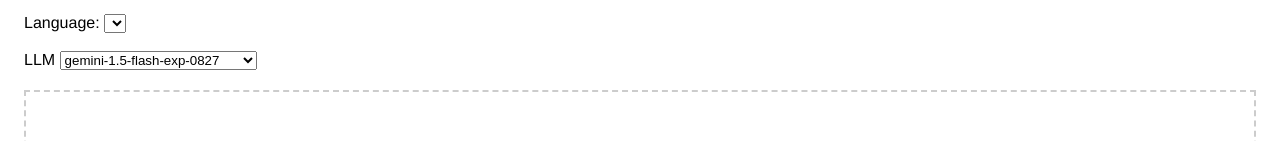
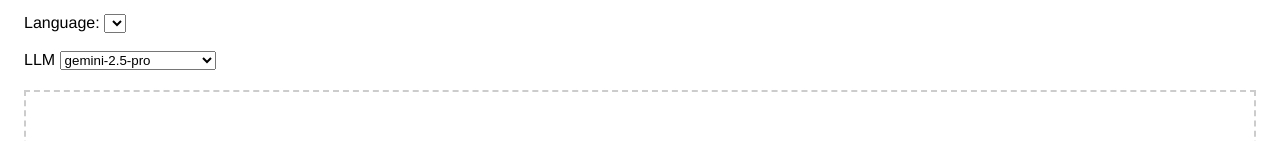
Before and after one commit to romanboehm/ocrical, a plain HTML site: page index.html in a window 1280 px wide. Shown: the part 175-316 px from the top of the page. Drawn offline with nearby package versions, Linux system fonts and the light colour scheme; a script that the page names is missing.

Commit message:
Replace outdated models

```diff
--- a/index.html
+++ b/index.html
@@ -174,10 +174,10 @@
             </select></label></p>
     <label for="modelSelect">LLM</label>
     <select class="model-select" id="modelSelect">
-        <option value="gemini-1.5-flash-exp-0827">gemini-1.5-flash-exp-0827</option>
-        <option value="gemini-1.5-flash-8b-exp-0827">gemini-1.5-flash-8b-exp-0827</option>
-        <option value="gemini-1.5-pro">gemini-1.5-pro</option>
-        <option value="gemini-1.5-pro-exp-0827">gemini-1.5-pro-exp-0827</option>
+        <option value="gemini-2.5-pro">gemini-2.5-pro</option>
+        <option value="gemini-2.5-flash">gemini-2.5-flash</option>
+        <option value="gemini-2.5-pro-vision">gemini-2.5-pro-vision</option>
+        <option value="gemini-2.5-flash-vision">gemini-2.5-flash-vision</option>
     </select>
     <input type="file" id="fileInput" accept=".pdf,.jpg,.jpeg,.png,.gif" style="display: none;" />
     <div class="dropzone" id="dropzone">
```
